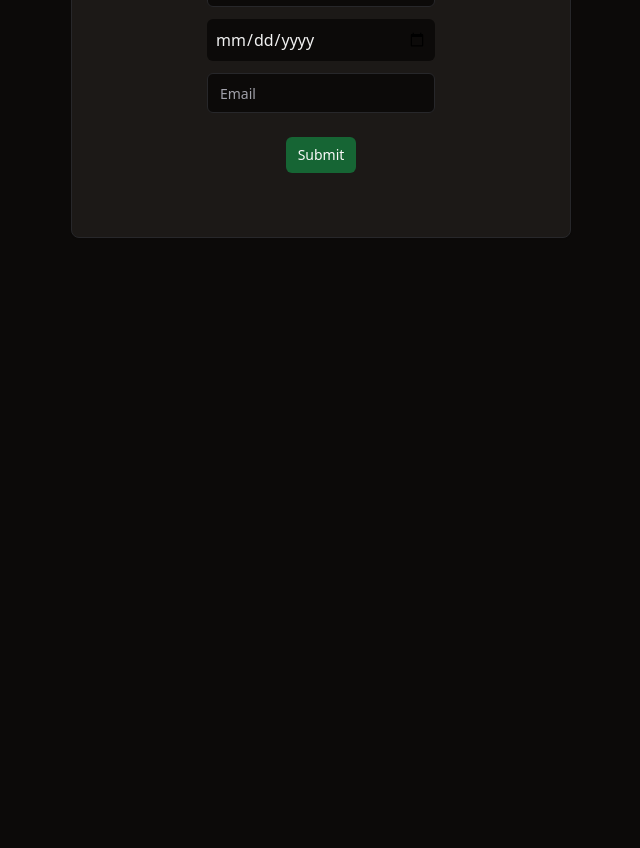
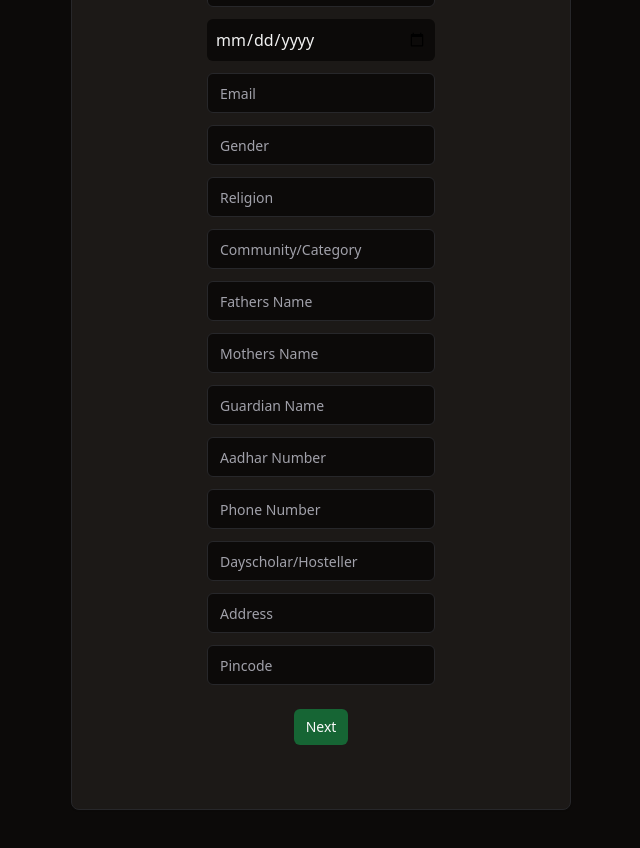
Before and after one commit to JeffinPappachan/Criculam_crafter, a React (Vite) app: page /profile in a window 1280 px wide. Shown: the part 420-1268 px from the top of the page, without its empty margins (319-959 px from the left). Before the commit the page ends 800 px from the top, so only its background shows below. Built offline with nearby package versions, Linux system fonts and the light colour scheme.

Commit message:
inputchanges

```diff
--- a/src/pages/Profile.tsx
+++ b/src/pages/Profile.tsx
@@ -25,7 +25,9 @@ const Profile = () => {
         </CardHeader>
         <CardContent className="flex items-center flex-col justify-center">
           <div className="flex flex-col gap-3">
-            <InputComponent
+            <Input
+              type="text"
+              required
               placeholder="Name"
               onChange={(event) =>
                 setProfile({ ...profile, name: event.target.value })
@@ -54,11 +56,99 @@ const Profile = () => {
                 setProfile({ ...profile, years: event.target.value })
               }
             />
+            <Input
+              required
+              type="text"
+              placeholder="Gender"
+              onChange={(event) =>
+                setProfile({ ...profile, gender: event.target.value })
+              }
+            />
+            <Input
+              required
+              type="text"
+              placeholder="Religion"
+              onChange={(event) =>
+                setProfile({ ...profile, religion: event.target.value })
+              }
+            />
+            <Input
+              required
+              type="text"
+              placeholder="Community/Category"
+              onChange={(event) =>
+                setProfile({ ...profile, CommunityCategory: event.target.value })
+              }
+            />
+            <Input
+              required
+              type="text"
+              placeholder="Fathers Name"
+              onChange={(event) =>
+                setProfile({ ...profile, father: event.target.value })
+              }
+            />
+            <Input
+              required
+              type="text"
+              placeholder="Mothers Name"
+              onChange={(event) =>
+                setProfile({ ...profile, mother: event.target.value })
+              }
+            />
+            <Input
+              required
+              type="text"
+              placeholder="Guardian Name"
+              onChange={(event) =>
+                setProfile({ ...profile, guardian: event.target.value })
+              }
+            />
+            <Input
+              required
+              type="text"
+              placeholder="Aadhar Number"
+              onChange={(event) =>
+                setProfile({ ...profile, aadhar: event.target.value })
+              }
+            />
+            <Input
+              required
+              type="tel"
+              placeholder="Phone Number"
+              onChange={(event) =>
+                setProfile({ ...profile, phno: event.target.value })
+              }
+            />
+            <Input
+              required
+              type="text"
+              placeholder="Dayscholar/Hosteller"
+              onChange={(event) =>
+                setProfile({ ...profile, dayscholarhostel: event.target.value })
+              }
+            />
+            <Input
+              required
+              type="text"
+              placeholder="Address"
+              onChange={(event) =>
+                setProfile({ ...profile, address: event.target.value })
+              }
+            />
+            <Input
+              required
+              type="text"
+              placeholder="Pincode"
+              onChange={(event) =>
+                setProfile({ ...profile, pincode: event.target.value })
+              }
+            />
           </div>
         </CardContent>
         <CardFooter className="flex justify-center">
           <Button size="sm" variant="secondary" className="bg-green-800">
-            <Link to="/profile/syllabus">Submit</Link>
+            <Link to="/profile/syllabus">Next</Link>
           </Button>
         </CardFooter>
       </Card>
```
